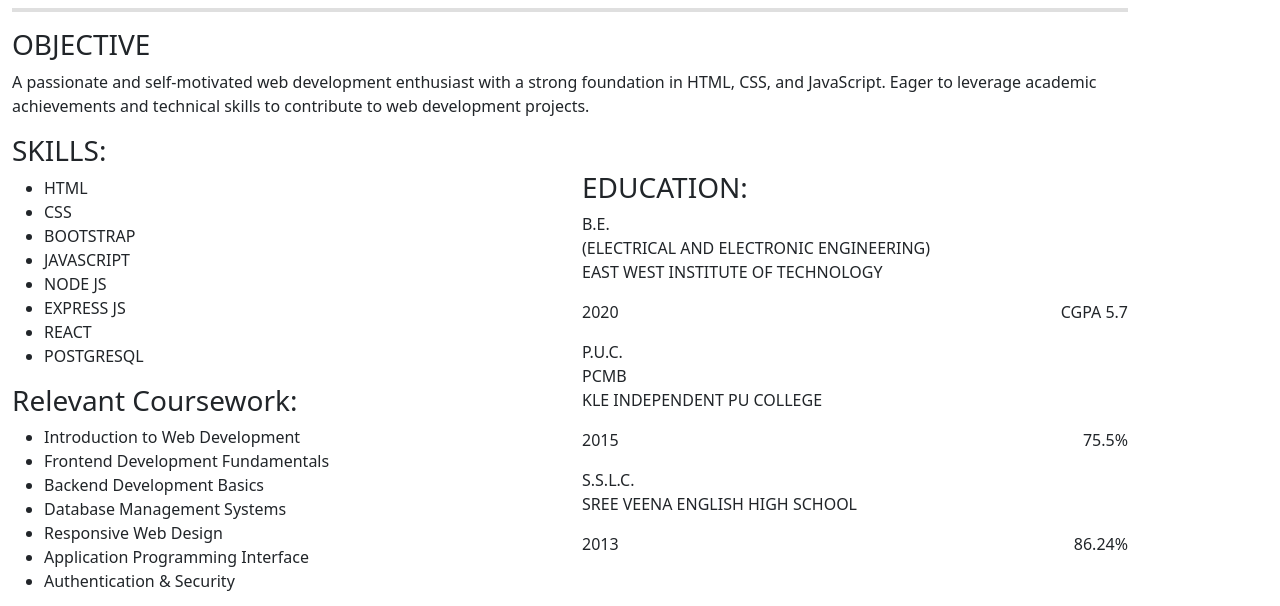
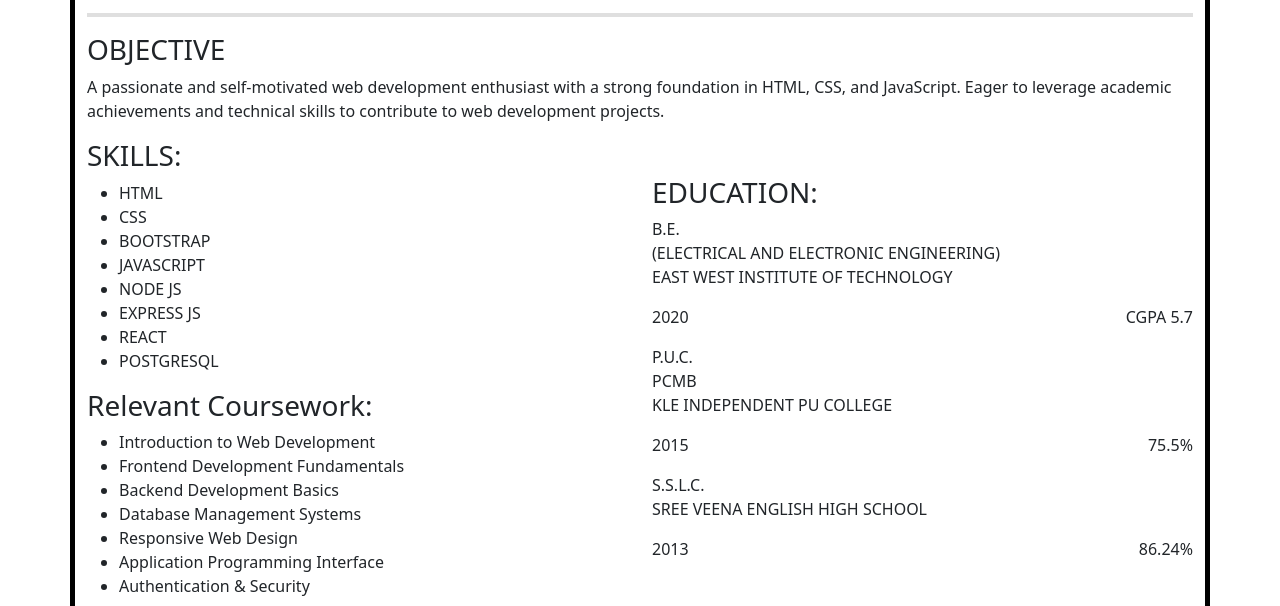
Before and after one commit to CarriappaKD/Resume, a plain HTML site: page index.html in a window 1280 px wide. Shown: the part 134-740 px from the top of the page. Drawn offline with nearby package versions, Linux system fonts and the light colour scheme.

Commit message:
Update styles.css

```diff
--- a/styles.css
+++ b/styles.css
@@ -13,9 +13,8 @@
     width: 100%;
 }
 .container {
-    width: 100%;
-    gap: 10px;
-    margin: 0;
+    margin: 0 5;
+    border: 5px solid black;
 }
 
 .row {
```
